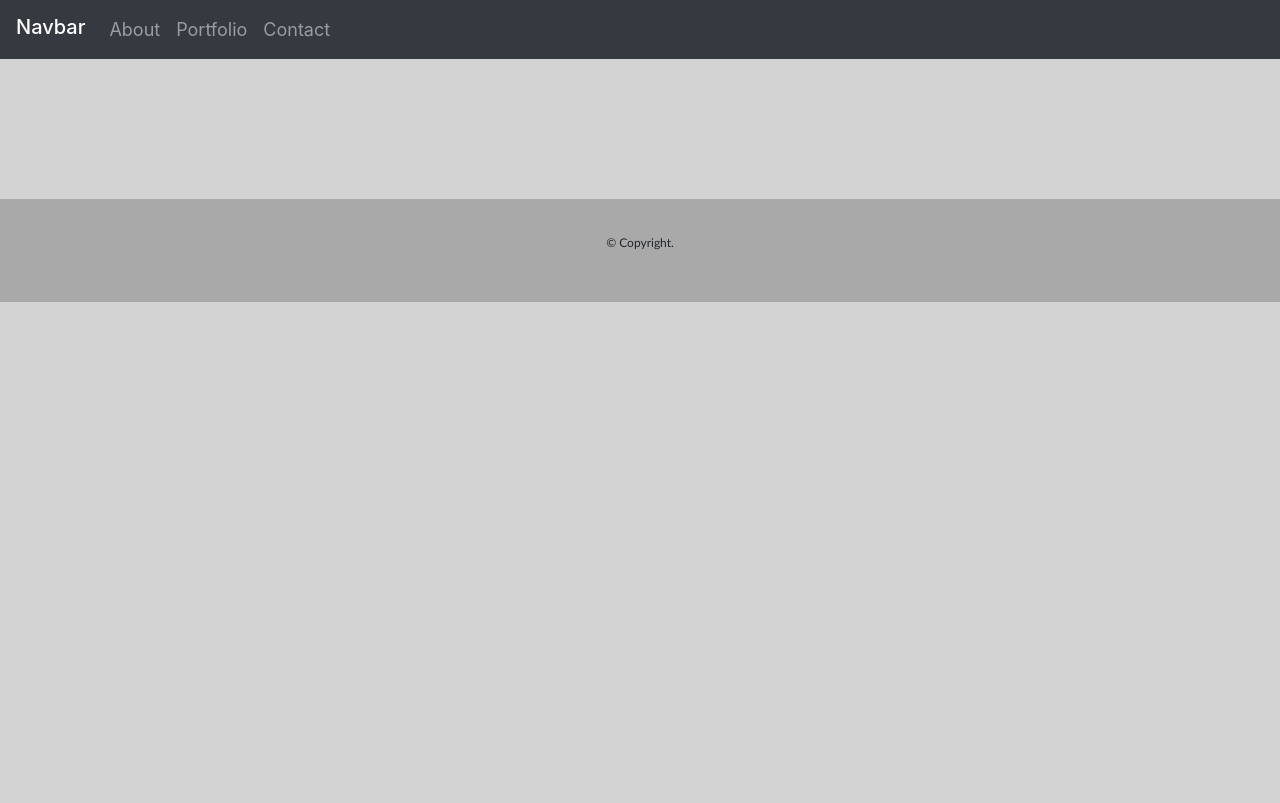
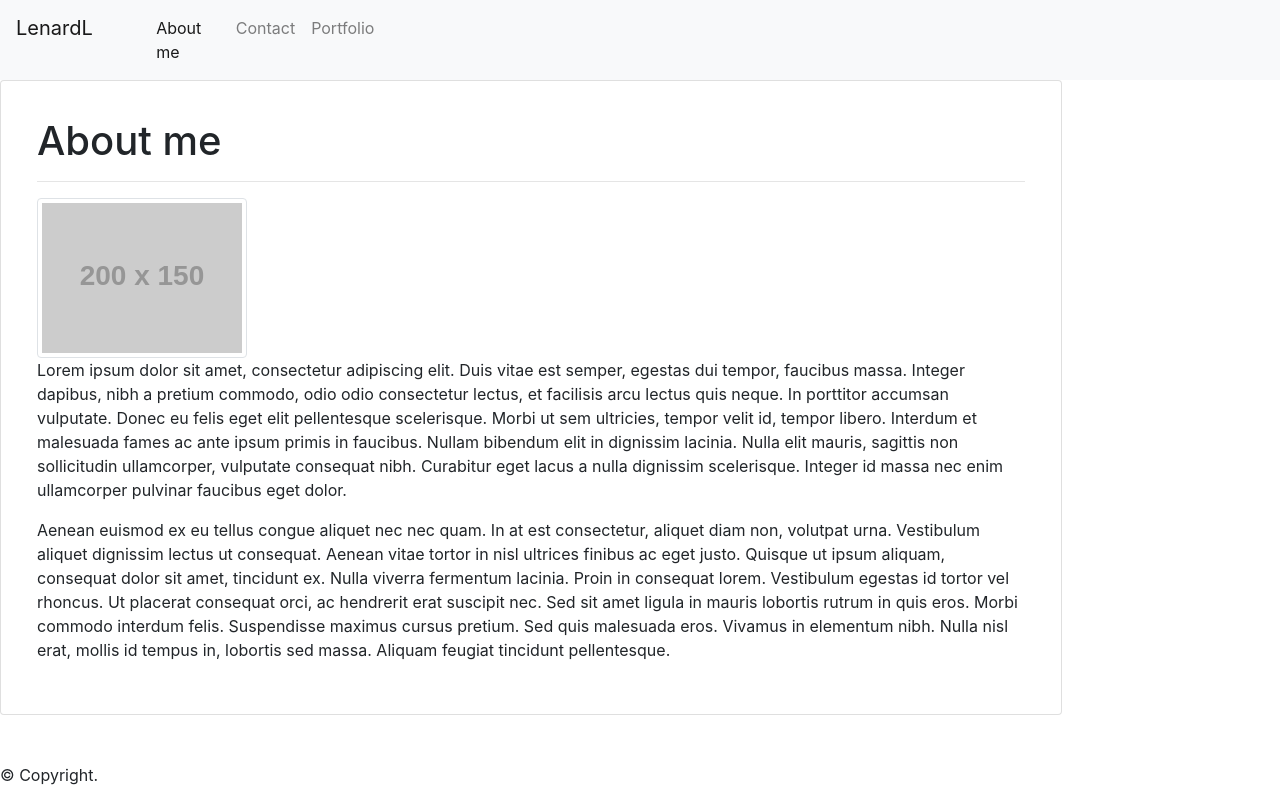
Before and after one commit to ITLenardL/HWWK2, a plain HTML site: page index.html in a window 1280 px wide. Drawn offline with nearby package versions, Linux system fonts and the light colour scheme; placeholder pictures from the web are drawn by us.

Commit message:
reformat of files to meet grid of css bootstrap style

```diff
--- a/index.html
+++ b/index.html
@@ -10,38 +10,68 @@
 
 <!-- Bootstrap CDN -->
 <link rel="stylesheet" href="https://maxcdn.bootstrapcdn.com/bootstrap/4.0.0/css/bootstrap.min.css">
-<link rel="stylesheet" href="style.css">
+<!-- <link rel="stylesheet" href="style.css"> -->
 
 </head>
 
 <body>
 <!-- Start Nav -->
-<nav class="navbar navbar-expand-lg navbar-dark bg-dark">
-    <span class="navbar-brand mb-1 h1">Navbar</span>
-    <button class="navbar-toggler" type="button" data-toggle="collapse" data-target="#navbarSupportedContent"
-    aria-controls="navbarSupportedContent" aria-expanded="false" aria-label="Toggle navigation">
-    <span class="navbar-toggler-icon"></span>
-    </button>
-    <div class="collapse navbar-collapse" id="navbarSupportedContent">
-    <ul class="nav navbar-nav navbar-right">
+<header>
+    <nav class="navbar navbar-expand-sm bg-light navbar-light">
+    <div class="row">
+        <div class="col-sm-12 col-md-4">
+            <a class="navbar-brand" href="index.html">LenardL</a>
+        </div>
+        <div class="col-sm-12 col-md-8">
+            <ul class="navbar-nav">
+            <li class="nav-item active">
+            <a class="nav-link" href="index.html">About me</a>
+            </li>
             <li class="nav-item">
-        <a class="nav-link" href="index.html">About</a>
+            <a class="nav-link" href="contact.html">Contact</a>
             </li>
             <li class="nav-item">
             <a class="nav-link" href="portfolio.html">Portfolio</a>
             </li>
-        <li class="nav-item">
-        <a class="nav-link" href="contact.html">Contact</a>
-        </li>
             </ul>
         </div>
+    </div>
     </nav>
+</header>
 <!-- End Nav -->
-<div class="wrapper">
+
+<main class="wrapper">
         <div class="row">
-
+          <div class="col-xs-12 col-md-10">
+            <div class="card shadow p-3 mb-5 bg-white rounded">
+              <div class="card-body">
+                <h1 class="card-title">About me</h1>
+                <hr>
+                <img class="img-thumbnail about-image" src="https://via.placeholder.com/200x150" alt="Placeholder" />
+                <p>
+                  Lorem ipsum dolor sit amet, consectetur adipiscing elit. Duis vitae est semper, egestas dui tempor,
+                  faucibus massa. Integer dapibus, nibh a pretium commodo, odio odio consectetur lectus, et facilisis arcu
+                  lectus quis neque. In porttitor accumsan vulputate. Donec eu felis eget elit pellentesque scelerisque.
+                  Morbi ut sem ultricies, tempor velit id, tempor libero. Interdum et malesuada fames ac ante ipsum primis
+                  in faucibus. Nullam bibendum elit in dignissim lacinia. Nulla elit mauris, sagittis non sollicitudin
+                  ullamcorper, vulputate consequat nibh. Curabitur eget lacus a nulla dignissim scelerisque. Integer id
+                  massa nec enim ullamcorper pulvinar faucibus eget dolor.
+                </p>
+                <p>
+                  Aenean euismod ex eu tellus congue aliquet nec nec quam. In at est consectetur, aliquet diam non, volutpat
+                  urna. Vestibulum aliquet dignissim lectus ut consequat. Aenean vitae tortor in nisl ultrices finibus ac
+                  eget justo. Quisque ut ipsum aliquam, consequat dolor sit amet, tincidunt ex. Nulla viverra fermentum
+                  lacinia. Proin in consequat lorem. Vestibulum egestas id tortor vel rhoncus. Ut placerat consequat orci,
+                  ac hendrerit erat suscipit nec. Sed sit amet ligula in mauris lobortis rutrum in quis eros. Morbi commodo
+                  interdum felis. Suspendisse maximus cursus pretium. Sed quis malesuada eros. Vivamus in elementum nibh.
+                  Nulla nisl erat, mollis id tempus in, lobortis sed massa. Aliquam feugiat tincidunt pellentesque.
+                </p>
               </div>
             </div>
+          </div>
+        </div>
+</main>
+
 
 <!-- jQuery CDN -->
 <script src="https://ajax.googleapis.com/ajax/libs/jquery/1.11.3/jquery.min.js"></script>
--- a/style.css
+++ b/style.css
@@ -23,7 +23,16 @@ body {
     margin: 40px auto;
     border: 2px;
     padding: 30px;
+}
 
+.navbar-header{
+    border-style: inset;
+    border-color: lightcoral;
+    background-color:aquamarine;
+    text-align: left;
+    padding: 20px;
+    border-width: 3px;
+    align-items: flex-start;
 }
 
 #main-content,
@@ -52,7 +61,7 @@ body {
     /* Box-model */
         padding: 20px;
 }
-}
+
 
   /* Additional Screen Sizes */
 
@@ -74,4 +83,14 @@ body {
         width: 100%;
         padding: 20px;
 }
+    .navbar-header {
+        width: 100%;
+        justify-content: center;
+        text-align: center;
 }
+    .navbar-nav {
+        width: 100%;
+        justify-content: center;
+
+}
+}
```
Also changed, not shown: contact.html (+27 -18 lines), portfolio.html (+14 -12 lines). Lines whose indentation alone changed are shown as unchanged.
